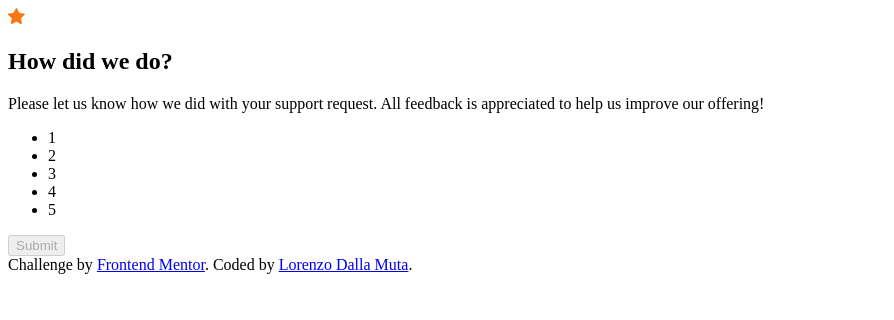
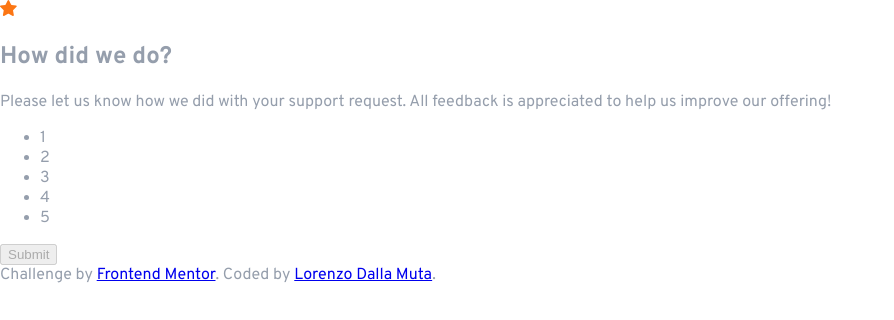
Before and after one commit to lorenzo-dallamuta/frontendmentor_interactive-rating-component, a plain HTML site: page index.html in a window 1280 px wide. Shown: the whole page, without its empty margins (0-894 px from the left). Drawn offline with Linux system fonts and the light colour scheme.

Commit message:
initial css with globals

```diff
--- a/index.html
+++ b/index.html
@@ -8,6 +8,7 @@
 
   <title>Frontend Mentor | Interactive rating component</title>
 
+  <link rel="stylesheet" href="./style.css">
   <!-- Feel free to remove these styles or customise in your own stylesheet 👍 -->
   <!-- <style>
     .attribution { font-size: 11px; text-align: center; }
--- /dev/null
+++ b/style.css
@@ -0,0 +1,27 @@
+@import url('https://fonts.googleapis.com/css2?family=Overpass:wght@400;700&display=swap');
+
+:root {
+  --blue-dark: hsl(213, 19%, 18%);
+  --blue-dark-strong: hsl(216, 12%, 8%);
+  --grey-light: hsl(217, 12%, 63%);
+  --grey-medium: hsl(216, 12%, 54%);
+  --orange: hsl(25, 97%, 53%);
+  --white: hsl(0, 0%, 100%);
+  --primary-color: var(--orange);
+
+  --unit-margin: 0.83em;
+  --wrapper-padding: 1rem;
+
+  font-family: 'Overpass', sans-serif;
+  box-sizing: border-box;
+  color: var(--grey-light);
+}
+
+html body {
+  width: 100vw;
+  height: 100vh;
+  margin: 0;
+  padding: 0;
+}
+
+/* - Mobile: 375px - Desktop: 1440px */
```
